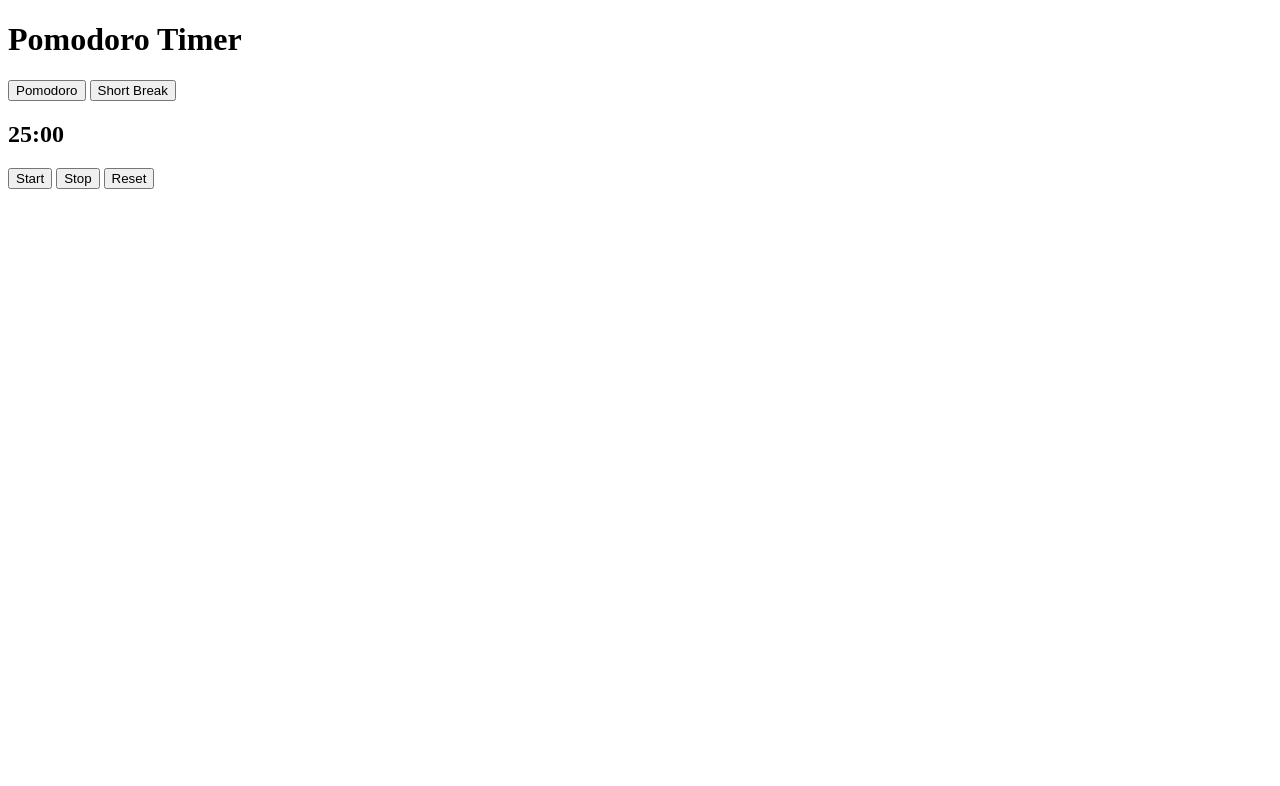
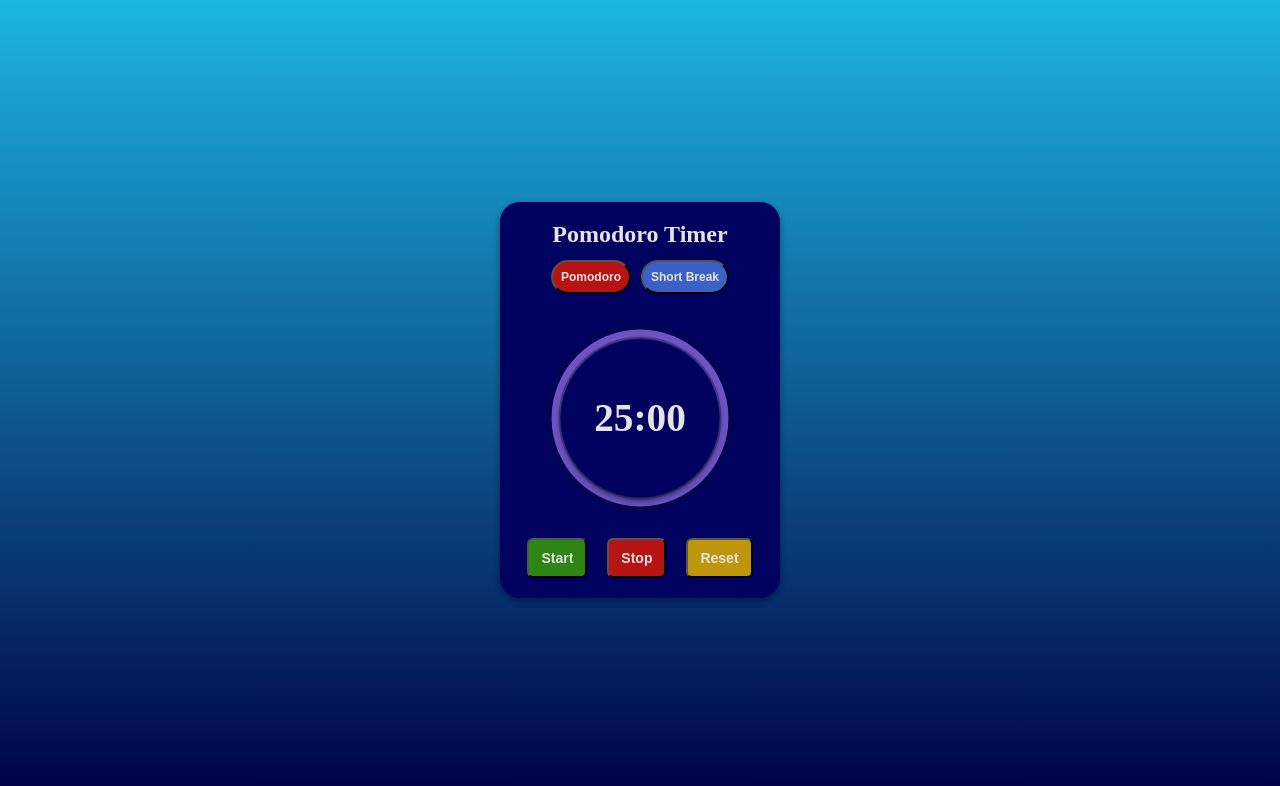
Before and after one commit to laurienyestevo/pomodore, a plain HTML site: page index.html in a window 1280 px wide. Drawn offline with Linux system fonts and the light colour scheme; the site is published under a folder, as on GitHub Pages, so addresses that start at the root find nothing.

Commit message:
Update index.html

```diff
--- a/index.html
+++ b/index.html
@@ -4,8 +4,8 @@
     <meta charset="UTF-8">
     <meta http-equiv="X-UA-Compatible" content="IE=edge">
     <meta name="viewport" content="width=device-width, initial-scale=1.0">
-    <link rel="stylesheet" href="/style.css">
-    <link rel="stylesheet" href="/reset.css">
+    <link rel="stylesheet" href="style.css">
+    <link rel="stylesheet" href="reset.css">
     <title>Pomodoro</title>
 </head>
 <body>
@@ -37,6 +37,6 @@
         </div>
     </div>
 
-    <script src="/script.js"></script>
+    <script src="script.js"></script>
 </body>
 </html>
```
